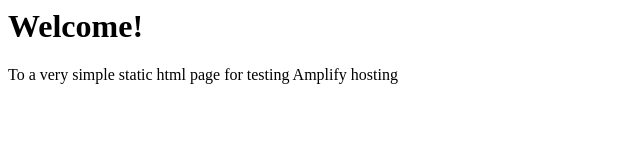
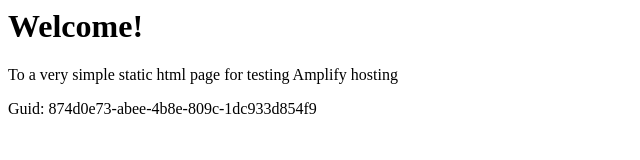
Before and after one commit to aws-aemilia-nrt/Github-PR-Commit-Integration-Test-DoNotTouch-GitHubAutoBuildCanaryTest-v1-preprod-ap-northeast-1, a website: page src/index.html in a window 1280 px wide. Shown: the whole page, without its empty margins (0-640 px from the left). Drawn offline with Linux system fonts and the light colour scheme.

Commit message:
commit from integ tests

```diff
--- a/src/index.html
+++ b/src/index.html
@@ -1,3 +1,5 @@
+
+
 <html lang="en">
 
 <head>
@@ -10,6 +12,6 @@
 <body>
     <h1>Welcome!</h1>
     <p>To a very simple static html page for testing Amplify hosting</p>
-</body>
+    <p>Guid: 874d0e73-abee-4b8e-809c-1dc933d854f9</p></body>
 
 </html>
```
